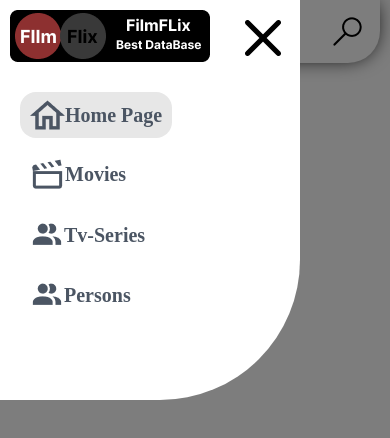
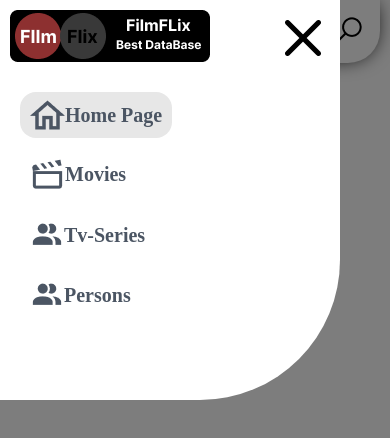
Before and after one commit to MrDaniel123/fIlm-review-app, a React (Create React App) app: page / in a window 390 px wide. Both pictures are taken after a click on the button 42 px from the left and 31 px from the top of the page. Shown: the top 438 px of the page. Built offline with nearby package versions, Linux system fonts and the light colour scheme.

Commit message:
Add show/hide animation to Navigation
Add show and hide animation to navigation And add animation to
navlink hover.

```diff
--- a/src/ui/AppLayout.tsx
+++ b/src/ui/AppLayout.tsx
@@ -22,7 +22,6 @@ function AppLayout() {
 	return (
 		<AppContainer>
 			<Header />
-			{/* <Navigation /> */}
 			<MainContentStyled>
 				<Outlet />
 			</MainContentStyled>
--- a/src/ui/Header.tsx
+++ b/src/ui/Header.tsx
@@ -49,6 +49,7 @@ const StyledMenue = styled.button`
 function Header() {
 	const [windowWidth, setWindowWitch] = useState(window.innerWidth);
 	const [showMenue, setShowMenue] = useState(false);
+	console.log(showMenue);
 
 	useEffect(() => {
 		const handleResizeWindow = () => setWindowWitch(window.innerWidth);
@@ -69,8 +70,10 @@ function Header() {
 				<Logo />
 			</NavLink>
 			{windowWidth > Number(breakPoint.large) && <Navigation />}
+
+			{showMenue && <Mobilenavigation showNavigation={handleOnCLick} />}
+
 			{windowWidth > Number(breakPoint.medium) ? <Search /> : <Search type={'small'} />}
-			{showMenue && <Mobilenavigation showNavigation={handleOnCLick} />}
 		</StyledHeader>
 	);
 }
--- a/src/ui/Mobilenavigation.tsx
+++ b/src/ui/Mobilenavigation.tsx
@@ -1,5 +1,5 @@
 import React from 'react';
-import styled, { css } from 'styled-components';
+import styled, { css, keyframes } from 'styled-components';
 import { NavLink } from 'react-router-dom';
 
 import { breakPoint } from '../styles/breakpoints';
@@ -12,6 +12,25 @@ const logoHome = require('../assets/LogoHome.png');
 const appLogo = require('../assets/logo.png');
 const logoCloseMenue = require('../assets/logoCloseMenue.png');
 
+const showMenue = keyframes`
+  from{
+    transform: translateX(-100%);
+
+  }
+  to{
+    transform: translateX(0);
+  }
+`;
+
+const showBackGround = keyframes`
+  from{
+    background-color: #fff;;
+  }
+  to{
+    background-color: #00000082;
+  }
+`;
+
 const BackGround = styled.div`
 	position: absolute;
 	left: 0;
@@ -19,6 +38,8 @@ const BackGround = styled.div`
 	width: 100%;
 	height: 100vh;
 	background-color: #00000082;
+
+	animation: ${showBackGround} 0.3s ease-in-out forwards;
 `;
 
 const StyledNavLink = styled(NavLink)`
@@ -29,6 +50,7 @@ const StyledNavLink = styled(NavLink)`
 	text-decoration: none;
 	border-radius: 1.6rem;
 	margin: 1rem;
+	transition: 0.1s;
 
 	@media (max-width: ${breakPoint.extraLarge}px) {
 		padding: 0.8rem 1rem;
@@ -63,9 +85,9 @@ const Navigation = styled.nav`
 	gap: 2rem;
 	padding: 1rem;
 
-	max-width: 70%;
-	min-width: 300px;
-	width: 70%;
+	animation: ${showMenue} 0.3s ease-in-out forwards;
+
+	width: 340px;
 	height: 40rem;
 	background-color: #fff;
 
@@ -100,7 +122,8 @@ type Props = {
 
 function Mobilenavigation({ showNavigation }: Props) {
 	return (
-		<BackGround>
+		<>
+			<BackGround />
 			<Navigation>
 				<CloseButton onClick={showNavigation}>
 					<img src={logoCloseMenue} alt='Close Menue' />
@@ -133,7 +156,7 @@ function Mobilenavigation({ showNavigation }: Props) {
 					</li>
 				</ul>
 			</Navigation>
-		</BackGround>
+		</>
 	);
 }
 
--- a/src/ui/Navigation.tsx
+++ b/src/ui/Navigation.tsx
@@ -44,6 +44,7 @@ const StyledNavLink = styled(NavLink)`
 	margin: 0.4rem 1rem;
 	text-decoration: none;
 	border-radius: 1.6rem;
+	transition: 0.1s;
 
 	@media (max-width: ${breakPoint.extraLarge}px) {
 		padding: 0.8rem 1rem;
```
